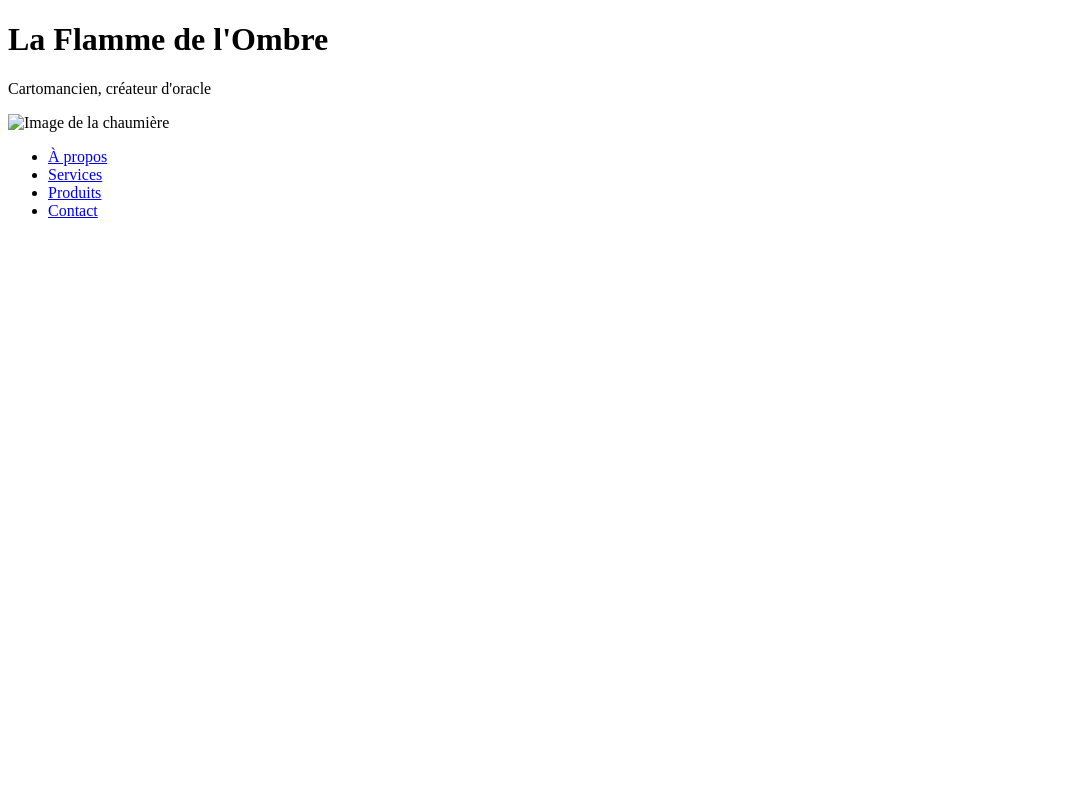
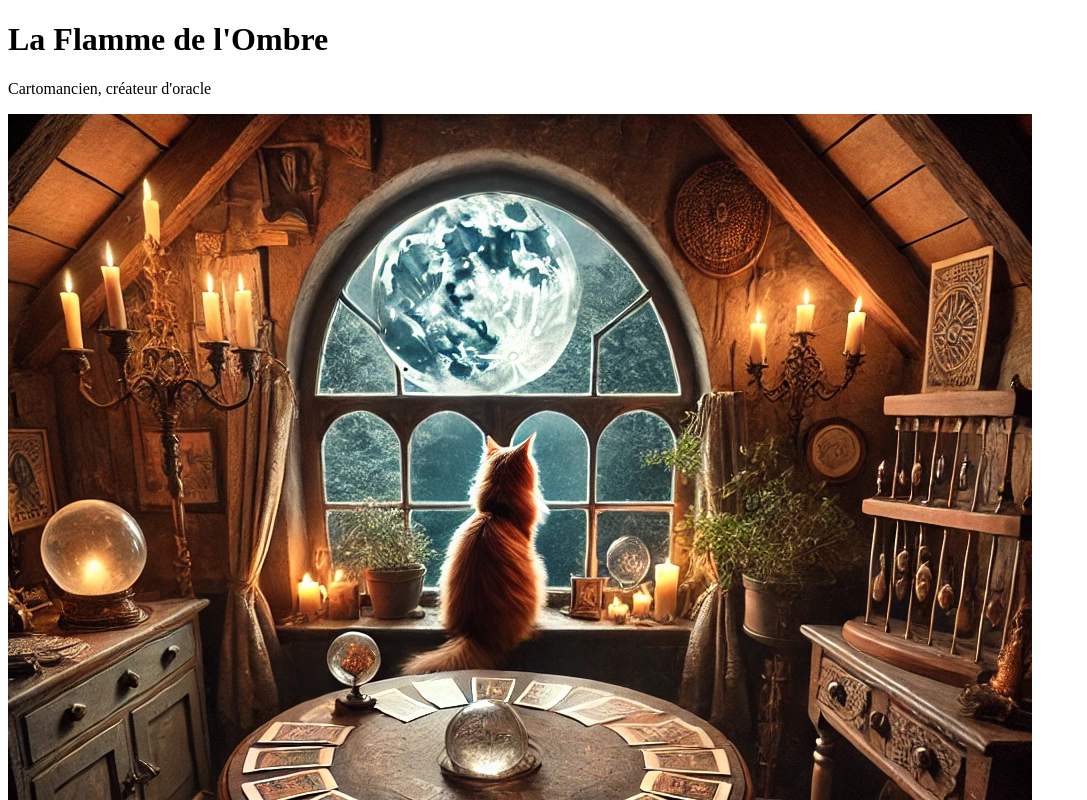
Before and after one commit to Laflammedelombre/Laflammedelombre, a plain HTML site: page index.html in a window 1280 px wide. Shown: the top 800 px of the page, without its empty margins (0-1087 px from the left). Drawn offline with Linux system fonts and the light colour scheme.

Commit message:
Update index.html

```diff
--- a/index.html
+++ b/index.html
@@ -11,7 +11,7 @@
         <p>Cartomancien, créateur d'oracle</p>
     </header>
 
-    <img src="images/Chaumiere.jpeg.webp" alt="Image de la chaumière">
+    <img src="image/Chaumiere.jpeg.webp" alt="Image de la chaumière">
 
     <nav>
         <ul>
```
